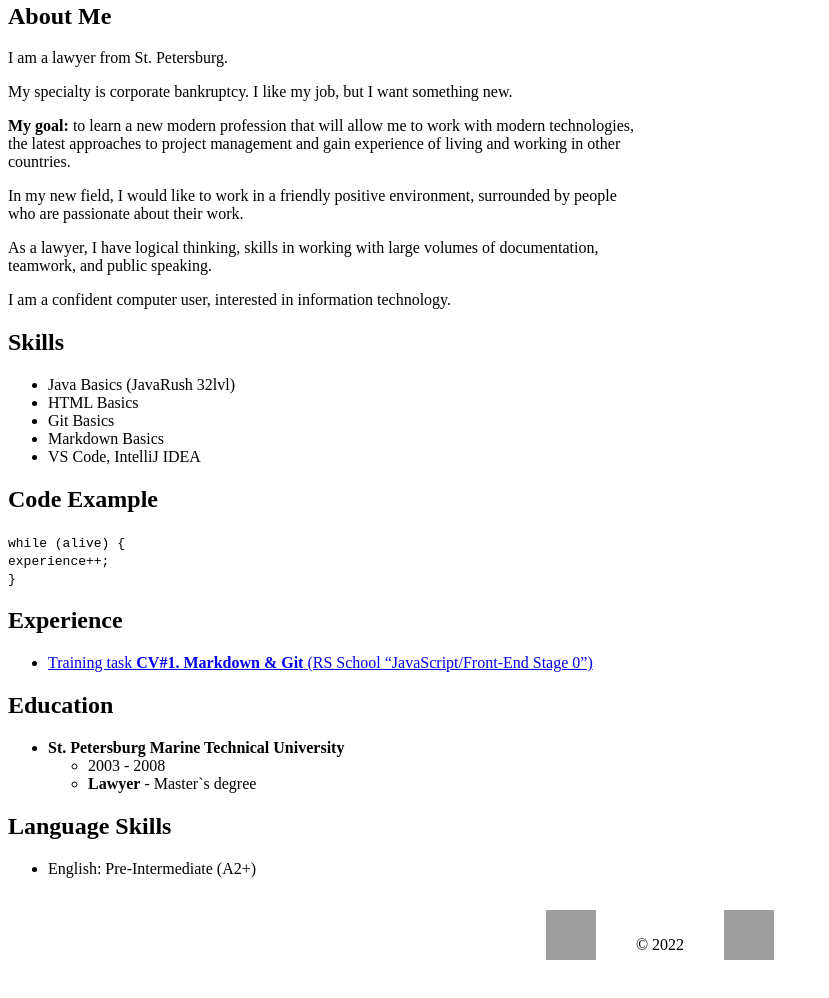
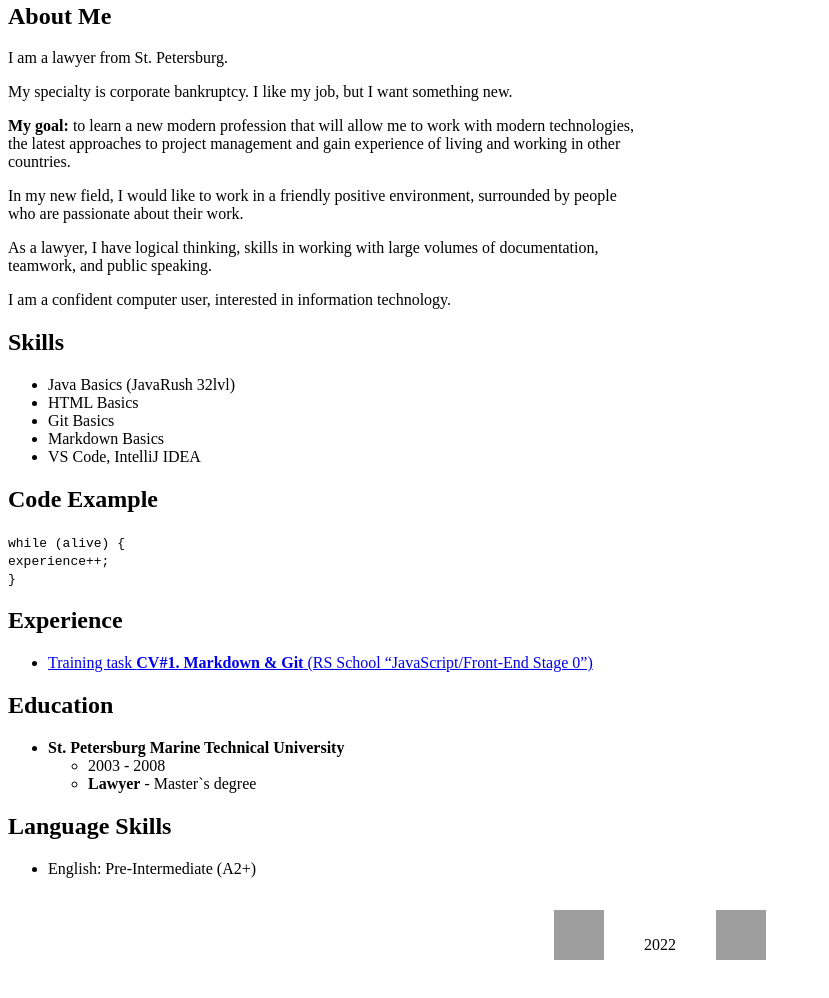
Before and after one commit to YuriyBiakov/rsschool-cv-test, a plain HTML site: page index.html in a window 1280 px wide. Shown: the part 671-1669 px from the top of the page, without its empty margins (0-829 px from the left). Drawn offline with Linux system fonts and the light colour scheme; grey boxes are pictures that could not be loaded.

Commit message:
fix: delete mnemonic symbol

```diff
--- a/index.html
+++ b/index.html
@@ -99,7 +99,7 @@
         <ul class="footer-list">
             <li class="footer-element"><a href="https://github.com/YuriyBiakov"><img src="https://github.githubassets.com/images/modules/logos_page/GitHub-Mark.png"
             width="50" height="50" alt="GitHubLogo"></a></li>
-            <li class="footer-element">&#169; 2022</li>
+            <li class="footer-element">2022</li>
             <li class="footer-element"><a href="https://rs.school/js/"><img src="https://rs.school/images/rs_school_js.svg"
                 width="50" height="50" alt="RSLogo"></a></li>
         </ul>
```
